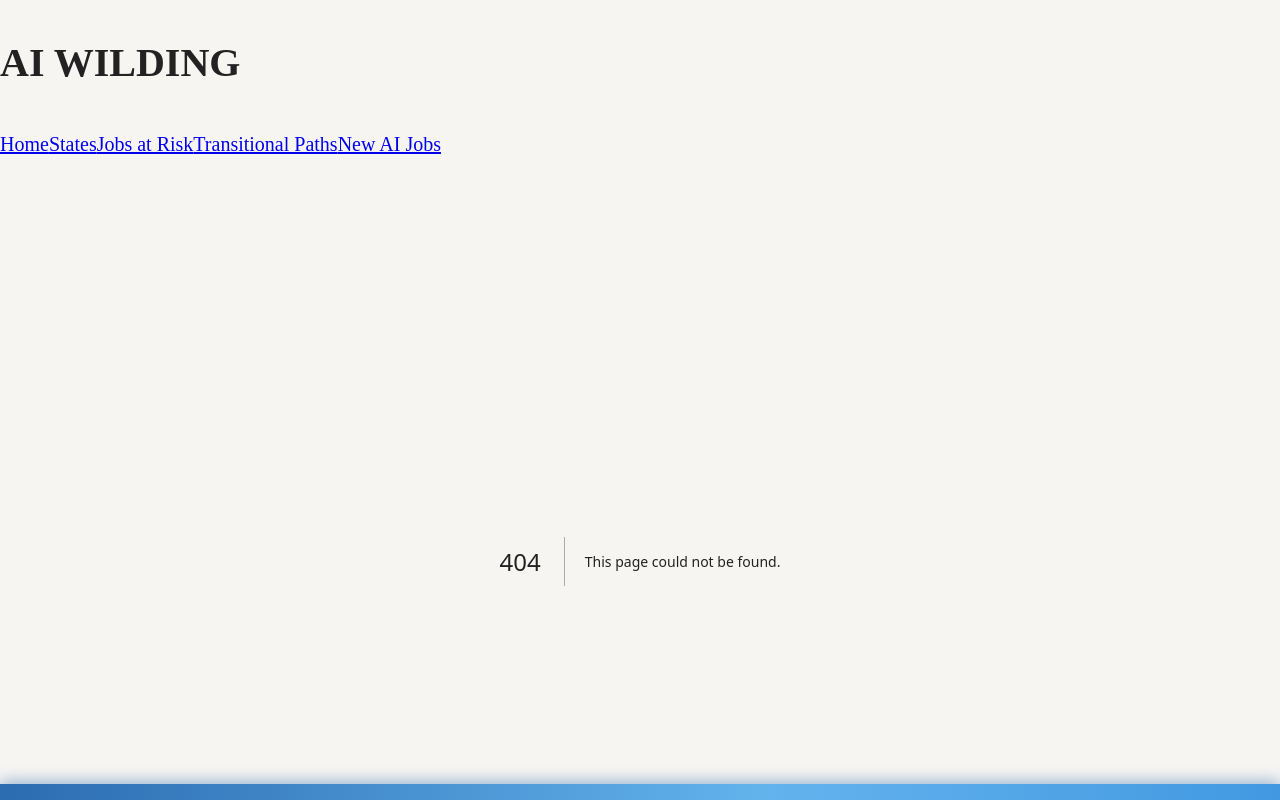
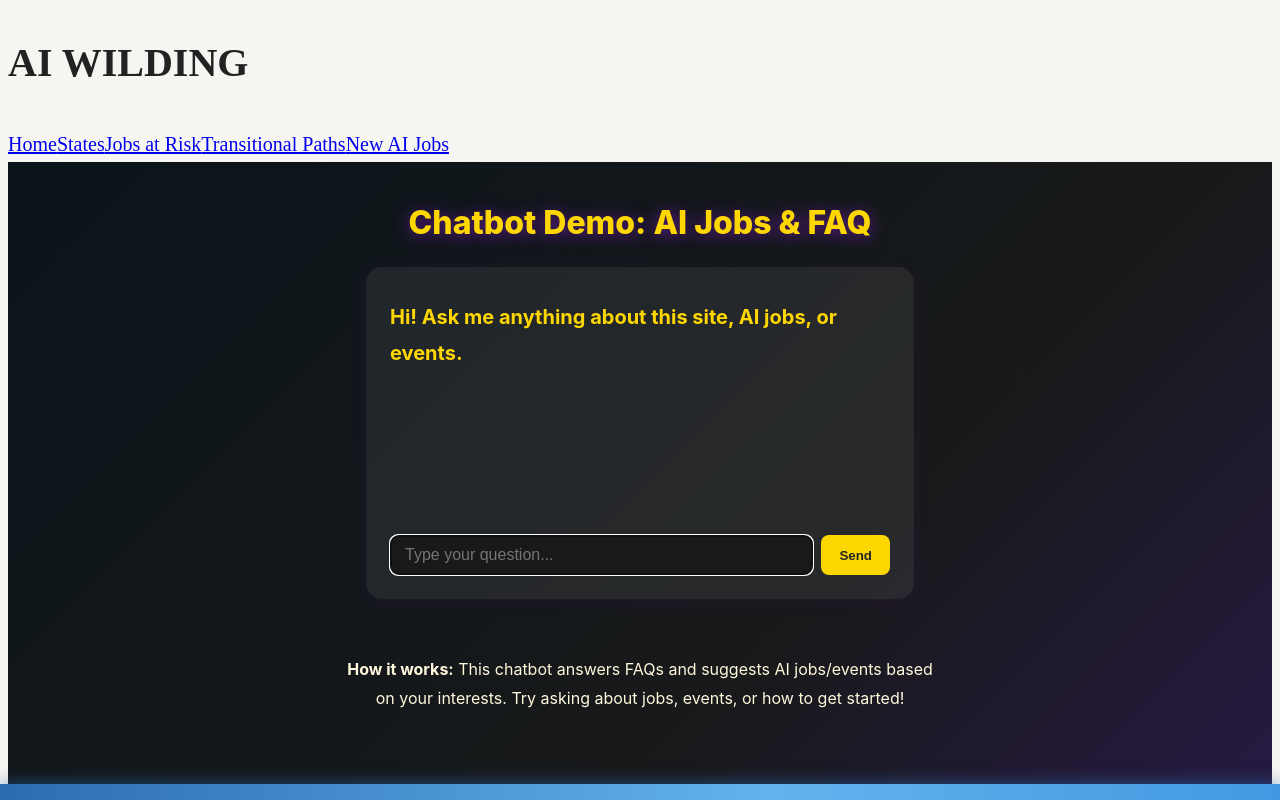
Before and after one commit to Shellzonit/auralis-sanctuary-, a Next.js app: page /chatbot-demo in a window 1280 px wide. Before the commit this address had no page. Shown: the top 800 px of the page. Built offline with nearby package versions, Linux system fonts and the light colour scheme.

Commit message:
feat: add chatbot demo page for FAQ and AI job suggestions

```diff
--- /dev/null
+++ b/app/chatbot-demo/page.tsx
@@ -0,0 +1,110 @@
+import React, { useState } from "react";
+
+// Simple FAQ and AI job/event recommender chatbot
+const FAQS = [
+  {
+    q: "What is this site about?",
+    a: "Auralis Sanctuary is a creative sanctuary focused on AI jobs, hiring events, and resources for the future workforce."
+  },
+  {
+    q: "How do I find AI jobs?",
+    a: "Visit the New AI Jobs page for a curated list of emerging roles, required skills, and employers."
+  },
+  {
+    q: "What are AI hiring events?",
+    a: "AI hiring events are job fairs and networking opportunities where you can meet recruiters and learn about AI careers."
+  },
+  {
+    q: "How can I prepare for an AI career?",
+    a: "Explore our resources, attend events, and check out recommended training programs on the site."
+  }
+];
+
+const JOB_SUGGESTIONS = [
+  {
+    keyword: "creative",
+    suggestion: "You might enjoy roles like Generative Content Creator or AI Trainer. Check the New AI Jobs page for more."
+  },
+  {
+    keyword: "coding",
+    suggestion: "Consider AI Engineer or Machine Learning Engineer. See the New AI Jobs page for details."
+  },
+  {
+    keyword: "education",
+    suggestion: "AI Curriculum Designer and Prompt Engineer are great options."
+  },
+  {
+    keyword: "remote",
+    suggestion: "Many AI jobs and events are remote-friendly. Look for Remote AI Talent Fair on the events page."
+  }
+];
+
+export default function ChatbotDemo() {
+  const [messages, setMessages] = useState([
+    { from: "bot", text: "Hi! Ask me anything about this site, AI jobs, or events." }
+  ]);
+  const [input, setInput] = useState("");
+  const [loading, setLoading] = useState(false);
+
+  function getBotResponse(userMsg) {
+    // 1. FAQ match
+    const faq = FAQS.find(f => userMsg.toLowerCase().includes(f.q.toLowerCase().split(" ")[0]));
+    if (faq) return faq.a;
+    // 2. Job suggestion
+    const job = JOB_SUGGESTIONS.find(j => userMsg.toLowerCase().includes(j.keyword));
+    if (job) return job.suggestion;
+    // 3. Fallback
+    return "I'm here to help with questions about AI jobs, events, and resources! Try asking about careers, events, or training.";
+  }
+
+  const handleSend = (e) => {
+    e.preventDefault();
+    if (!input.trim()) return;
+    const userMsg = input.trim();
+    setMessages(msgs => [...msgs, { from: "user", text: userMsg }]);
+    setInput("");
+    setLoading(true);
+    setTimeout(() => {
+      const botReply = getBotResponse(userMsg);
+      setMessages(msgs => [...msgs, { from: "bot", text: botReply }]);
+      setLoading(false);
+    }, 600);
+  };
+
+  return (
+    <main style={{ minHeight: "100vh", background: "linear-gradient(135deg, #0a141a 0%, #18191a 60%, #2a1a4d 100%)", fontFamily: "Inter, Arial, sans-serif", display: "flex", flexDirection: "column", alignItems: "center", padding: "0 1rem" }}>
+      <h1 style={{ fontSize: "2rem", fontWeight: 800, color: "#ffd700", margin: "32px 0 16px 0", textShadow: "0 2px 16px #6a1b9a" }}>
+        Chatbot Demo: AI Jobs & FAQ
+      </h1>
+      <section style={{ maxWidth: 500, width: '100%', background: "rgba(255,255,255,0.07)", borderRadius: 16, padding: 24, boxShadow: "0 2px 16px #6a1b9a22", marginBottom: 32 }}>
+        <div style={{ minHeight: 220, marginBottom: 16 }}>
+          {messages.map((msg, i) => (
+            <div key={i} style={{
+              textAlign: msg.from === "bot" ? "left" : "right",
+              color: msg.from === "bot" ? "#ffd700" : "#fff8dc",
+              margin: '8px 0',
+              fontWeight: msg.from === "bot" ? 700 : 400
+            }}>{msg.text}</div>
+          ))}
+          {loading && <div style={{ color: '#ffd700', fontStyle: 'italic' }}>Bot is typing…</div>}
+        </div>
+        <form onSubmit={handleSend} style={{ display: 'flex', gap: 8 }}>
+          <input
+            value={input}
+            onChange={e => setInput(e.target.value)}
+            style={{ flex: 1, borderRadius: 8, border: '1.5px solid #ffd700', padding: '10px 14px', fontSize: '1rem', background: '#18191a', color: '#fff8dc' }}
+            placeholder="Type your question..."
+            disabled={loading}
+            autoFocus
+          />
+          <button type="submit" style={{ background: '#ffd700', color: '#232526', fontWeight: 700, borderRadius: 8, padding: '10px 18px', border: 'none', cursor: 'pointer' }} disabled={loading || !input.trim()}>
+            Send
+          </button>
+        </form>
+      </section>
+      <div style={{ color: '#fff8dc', fontSize: '1rem', marginTop: 24, textAlign: 'center', maxWidth: 600 }}>
+        <strong>How it works:</strong> This chatbot answers FAQs and suggests AI jobs/events based on your interests. Try asking about jobs, events, or how to get started!
+      </div>
+    </main>
+  );
+}
```
